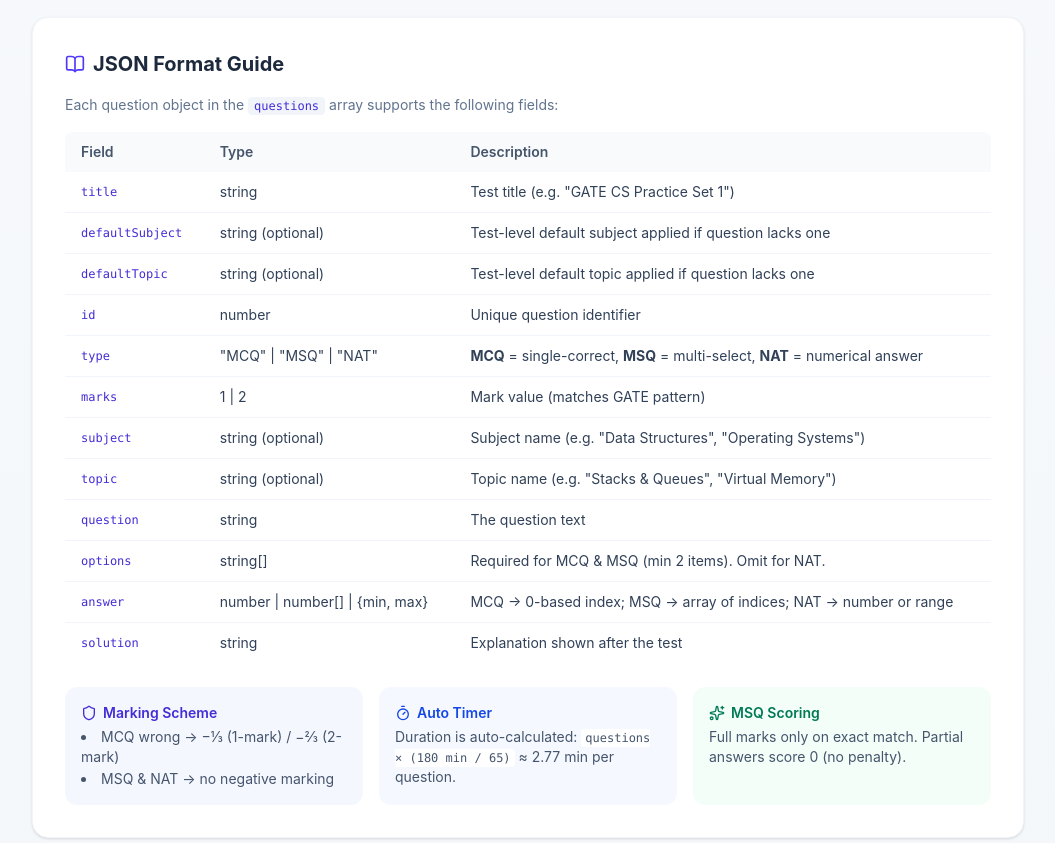
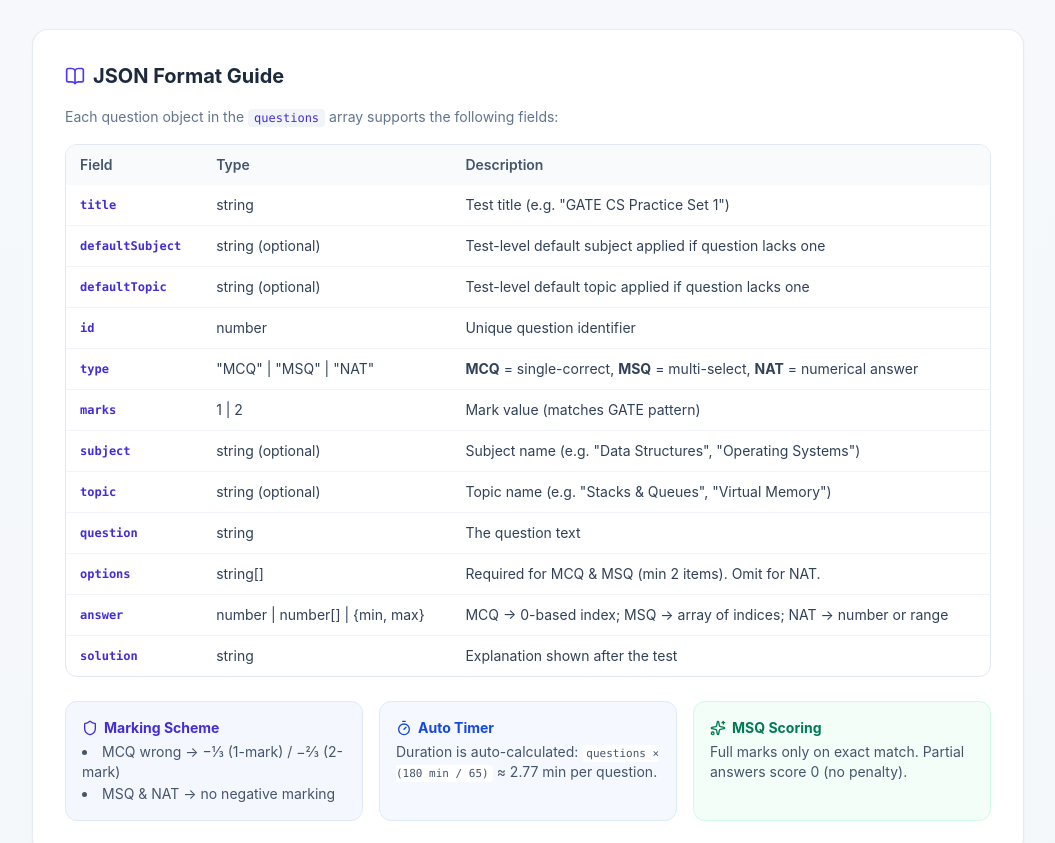
Before and after one commit to harshsaini09/abhiyantra-test-series, a React (Vite) app: page / in a window 1280 px wide. Shown: the part 980-1823 px from the top of the page, without its empty margins (112-1167 px from the left). Built offline with nearby package versions, Linux system fonts and the light colour scheme; no server answers.

Commit message:
Fix mobile text alignment and horizontal containment in How It Works section

```diff
--- a/src/App.tsx
+++ b/src/App.tsx
@@ -8,7 +8,7 @@ import ReportCardsPage from './pages/ReportCardsPage';
 
 export default function App() {
   return (
-    <div className="min-h-screen bg-slate-50">
+    <div className="min-h-screen bg-slate-50 w-full max-w-full overflow-x-hidden">
       <Routes>
         <Route path="/" element={<LandingPage />} />
         <Route path="/test" element={<TestPage />} />
--- a/src/index.css
+++ b/src/index.css
@@ -13,9 +13,12 @@
   }
 }
 
-/* Smooth scrolling */
-html {
+/* Smooth scrolling & strict mobile viewport containment */
+html, body {
   scroll-behavior: smooth;
+  overflow-x: hidden;
+  max-width: 100vw;
+  width: 100%;
 }
 
 /* Timer pulse animation */
--- a/src/pages/LandingPage.tsx
+++ b/src/pages/LandingPage.tsx
@@ -246,160 +246,160 @@ export default function LandingPage() {
       </section>
 
       {/* ═══════════ How It Works & JSON Format Guide ═══════════ */}
-      <section className="max-w-5xl mx-auto px-4 py-16">
-        <div className="text-center mb-10">
-          <h2 className="text-3xl font-bold text-slate-800">How It Works</h2>
-          <p className="mt-2 text-slate-500 max-w-xl mx-auto">
+      <section className="w-full max-w-5xl mx-auto px-4 py-12 sm:py-16 overflow-hidden">
+        <div className="w-full max-w-xl mx-auto text-center mb-8 sm:mb-12">
+          <h2 className="text-2xl sm:text-3xl font-extrabold text-slate-800 tracking-tight">How It Works</h2>
+          <p className="mt-2 text-slate-500 text-xs sm:text-sm md:text-base leading-relaxed px-2 break-words">
             Prepare your questions in a simple JSON format, load it here, and start
             practising — it&rsquo;s that easy.
           </p>
         </div>
 
         {/* Step cards */}
-        <div className="grid md:grid-cols-3 gap-6 mb-12">
+        <div className="grid grid-cols-1 md:grid-cols-3 gap-4 sm:gap-6 mb-10 sm:mb-12">
           {[
             {
-              icon: <FileJson className="w-7 h-7 text-indigo-600" />,
+              icon: <FileJson className="w-6 h-6 sm:w-7 sm:h-7 text-indigo-600" />,
               title: '1. Write JSON',
               desc: 'Create a JSON file with your test title and an array of questions.',
             },
             {
-              icon: <Upload className="w-7 h-7 text-indigo-600" />,
+              icon: <Upload className="w-6 h-6 sm:w-7 sm:h-7 text-indigo-600" />,
               title: '2. Load & Validate',
               desc: 'Paste or upload the file. We validate every field in real time.',
             },
             {
-              icon: <Play className="w-7 h-7 text-indigo-600" />,
+              icon: <Play className="w-6 h-6 sm:w-7 sm:h-7 text-indigo-600" />,
               title: '3. Take the Test',
               desc: 'Choose Exam or Practice mode and start. Results & analytics appear instantly.',
             },
           ].map((step) => (
             <div
               key={step.title}
-              className="bg-white rounded-2xl p-6 shadow-sm border border-slate-100 hover:shadow-md transition-shadow"
+              className="bg-white rounded-2xl p-5 sm:p-6 shadow-xs border border-slate-200/80 hover:shadow-md transition-shadow"
             >
-              <div className="w-12 h-12 rounded-xl bg-indigo-50 flex items-center justify-center mb-4">
+              <div className="w-11 h-11 sm:w-12 sm:h-12 rounded-xl bg-indigo-50 flex items-center justify-center mb-3 sm:mb-4">
                 {step.icon}
               </div>
-              <h3 className="text-lg font-semibold text-slate-800">{step.title}</h3>
-              <p className="mt-1 text-sm text-slate-500 leading-relaxed">{step.desc}</p>
+              <h3 className="text-base sm:text-lg font-bold text-slate-800">{step.title}</h3>
+              <p className="mt-1 text-xs sm:text-sm text-slate-500 leading-relaxed">{step.desc}</p>
             </div>
           ))}
         </div>
 
         {/* JSON format guide */}
-        <div className="bg-white rounded-2xl shadow-sm border border-slate-100 p-6 md:p-8">
-          <h3 className="flex items-center gap-2 text-xl font-bold text-slate-800 mb-4">
-            <BookOpen className="w-5 h-5 text-indigo-600" />
+        <div className="w-full bg-white rounded-2xl shadow-xs border border-slate-200/80 p-4 sm:p-6 md:p-8 overflow-hidden">
+          <h3 className="flex items-center gap-2 text-lg sm:text-xl font-bold text-slate-800 mb-3 sm:mb-4">
+            <BookOpen className="w-5 h-5 text-indigo-600 shrink-0" />
             JSON Format Guide
           </h3>
-          <p className="text-sm text-slate-500 mb-4 leading-relaxed">
-            Each question object in the <code className="bg-slate-100 px-1.5 py-0.5 rounded text-indigo-700 text-xs font-mono">questions</code> array
+          <p className="text-xs sm:text-sm text-slate-500 mb-4 leading-relaxed break-words">
+            Each question object in the <code className="bg-slate-100 px-1.5 py-0.5 rounded text-indigo-700 text-xs font-mono break-all">questions</code> array
             supports the following fields:
           </p>
 
-          <div className="overflow-x-auto">
-            <table className="w-full text-sm border-collapse">
+          <div className="w-full overflow-x-auto rounded-xl border border-slate-200">
+            <table className="min-w-[520px] w-full text-xs sm:text-sm border-collapse">
               <thead>
                 <tr className="bg-slate-50 text-left text-slate-600">
-                  <th className="px-4 py-2.5 font-semibold rounded-tl-lg">Field</th>
-                  <th className="px-4 py-2.5 font-semibold">Type</th>
-                  <th className="px-4 py-2.5 font-semibold rounded-tr-lg">Description</th>
+                  <th className="px-3.5 py-2.5 font-semibold">Field</th>
+                  <th className="px-3.5 py-2.5 font-semibold">Type</th>
+                  <th className="px-3.5 py-2.5 font-semibold">Description</th>
                 </tr>
               </thead>
               <tbody className="divide-y divide-slate-100 text-slate-700">
                 <tr>
-                  <td className="px-4 py-2.5 font-mono text-indigo-700 text-xs">title</td>
-                  <td className="px-4 py-2.5">string</td>
-                  <td className="px-4 py-2.5">Test title (e.g. "GATE CS Practice Set 1")</td>
+                  <td className="px-3.5 py-2.5 font-mono text-indigo-700 text-xs font-bold">title</td>
+                  <td className="px-3.5 py-2.5">string</td>
+                  <td className="px-3.5 py-2.5">Test title (e.g. "GATE CS Practice Set 1")</td>
                 </tr>
                 <tr>
-                  <td className="px-4 py-2.5 font-mono text-indigo-700 text-xs">defaultSubject</td>
-                  <td className="px-4 py-2.5">string (optional)</td>
-                  <td className="px-4 py-2.5">Test-level default subject applied if question lacks one</td>
+                  <td className="px-3.5 py-2.5 font-mono text-indigo-700 text-xs font-bold">defaultSubject</td>
+                  <td className="px-3.5 py-2.5">string (optional)</td>
+                  <td className="px-3.5 py-2.5">Test-level default subject applied if question lacks one</td>
                 </tr>
                 <tr>
-                  <td className="px-4 py-2.5 font-mono text-indigo-700 text-xs">defaultTopic</td>
-                  <td className="px-4 py-2.5">string (optional)</td>
-                  <td className="px-4 py-2.5">Test-level default topic applied if question lacks one</td>
+                  <td className="px-3.5 py-2.5 font-mono text-indigo-700 text-xs font-bold">defaultTopic</td>
+                  <td className="px-3.5 py-2.5">string (optional)</td>
+                  <td className="px-3.5 py-2.5">Test-level default topic applied if question lacks one</td>
                 </tr>
                 <tr>
-                  <td className="px-4 py-2.5 font-mono text-indigo-700 text-xs">id</td>
-                  <td className="px-4 py-2.5">number</td>
-                  <td className="px-4 py-2.5">Unique question identifier</td>
+                  <td className="px-3.5 py-2.5 font-mono text-indigo-700 text-xs font-bold">id</td>
+                  <td className="px-3.5 py-2.5">number</td>
+                  <td className="px-3.5 py-2.5">Unique question identifier</td>
                 </tr>
                 <tr>
-                  <td className="px-4 py-2.5 font-mono text-indigo-700 text-xs">type</td>
-                  <td className="px-4 py-2.5">"MCQ" | "MSQ" | "NAT"</td>
-                  <td className="px-4 py-2.5">
+                  <td className="px-3.5 py-2.5 font-mono text-indigo-700 text-xs font-bold">type</td>
+                  <td className="px-3.5 py-2.5">"MCQ" | "MSQ" | "NAT"</td>
+                  <td className="px-3.5 py-2.5">
                     <strong>MCQ</strong> = single-correct, <strong>MSQ</strong> = multi-select, <strong>NAT</strong> = numerical answer
                   </td>
                 </tr>
                 <tr>
-                  <td className="px-4 py-2.5 font-mono text-indigo-700 text-xs">marks</td>
-                  <td className="px-4 py-2.5">1 | 2</td>
-                  <td className="px-4 py-2.5">Mark value (matches GATE pattern)</td>
+                  <td className="px-3.5 py-2.5 font-mono text-indigo-700 text-xs font-bold">marks</td>
+                  <td className="px-3.5 py-2.5">1 | 2</td>
+                  <td className="px-3.5 py-2.5">Mark value (matches GATE pattern)</td>
                 </tr>
                 <tr>
-                  <td className="px-4 py-2.5 font-mono text-indigo-700 text-xs">subject</td>
-                  <td className="px-4 py-2.5">string (optional)</td>
-                  <td className="px-4 py-2.5">Subject name (e.g. "Data Structures", "Operating Systems")</td>
+                  <td className="px-3.5 py-2.5 font-mono text-indigo-700 text-xs font-bold">subject</td>
+                  <td className="px-3.5 py-2.5">string (optional)</td>
+                  <td className="px-3.5 py-2.5">Subject name (e.g. "Data Structures", "Operating Systems")</td>
                 </tr>
                 <tr>
-                  <td className="px-4 py-2.5 font-mono text-indigo-700 text-xs">topic</td>
-                  <td className="px-4 py-2.5">string (optional)</td>
-                  <td className="px-4 py-2.5">Topic name (e.g. "Stacks &amp; Queues", "Virtual Memory")</td>
+                  <td className="px-3.5 py-2.5 font-mono text-indigo-700 text-xs font-bold">topic</td>
+                  <td className="px-3.5 py-2.5">string (optional)</td>
+                  <td className="px-3.5 py-2.5">Topic name (e.g. "Stacks &amp; Queues", "Virtual Memory")</td>
                 </tr>
                 <tr>
-                  <td className="px-4 py-2.5 font-mono text-indigo-700 text-xs">question</td>
-                  <td className="px-4 py-2.5">string</td>
-                  <td className="px-4 py-2.5">The question text</td>
+                  <td className="px-3.5 py-2.5 font-mono text-indigo-700 text-xs font-bold">question</td>
+                  <td className="px-3.5 py-2.5">string</td>
+                  <td className="px-3.5 py-2.5">The question text</td>
                 </tr>
                 <tr>
-                  <td className="px-4 py-2.5 font-mono text-indigo-700 text-xs">options</td>
-                  <td className="px-4 py-2.5">string[]</td>
-                  <td className="px-4 py-2.5">Required for MCQ &amp; MSQ (min 2 items). Omit for NAT.</td>
+                  <td className="px-3.5 py-2.5 font-mono text-indigo-700 text-xs font-bold">options</td>
+                  <td className="px-3.5 py-2.5">string[]</td>
+                  <td className="px-3.5 py-2.5">Required for MCQ &amp; MSQ (min 2 items). Omit for NAT.</td>
                 </tr>
                 <tr>
-                  <td className="px-4 py-2.5 font-mono text-indigo-700 text-xs">answer</td>
-                  <td className="px-4 py-2.5">number | number[] | &#123;min, max&#125;</td>
-                  <td className="px-4 py-2.5">
+                  <td className="px-3.5 py-2.5 font-mono text-indigo-700 text-xs font-bold">answer</td>
+                  <td className="px-3.5 py-2.5">number | number[] | &#123;min, max&#125;</td>
+                  <td className="px-3.5 py-2.5">
                     MCQ → 0-based index; MSQ → array of indices; NAT → number or range
                   </td>
                 </tr>
                 <tr>
-                  <td className="px-4 py-2.5 font-mono text-indigo-700 text-xs">solution</td>
-                  <td className="px-4 py-2.5">string</td>
-                  <td className="px-4 py-2.5">Explanation shown after the test</td>
+                  <td className="px-3.5 py-2.5 font-mono text-indigo-700 text-xs font-bold">solution</td>
+                  <td className="px-3.5 py-2.5">string</td>
+                  <td className="px-3.5 py-2.5">Explanation shown after the test</td>
                 </tr>
               </tbody>
             </table>
           </div>
 
           {/* GATE marking rules summary */}
-          <div className="mt-6 grid sm:grid-cols-3 gap-4 text-sm">
-            <div className="rounded-xl bg-indigo-50/60 p-4">
-              <h4 className="font-semibold text-indigo-700 flex items-center gap-1.5 mb-1">
-                <Shield className="w-4 h-4" /> Marking Scheme
+          <div className="mt-6 grid grid-cols-1 sm:grid-cols-3 gap-3 sm:gap-4 text-xs sm:text-sm">
+            <div className="rounded-xl bg-indigo-50/60 p-3.5 sm:p-4 border border-indigo-100">
+              <h4 className="font-bold text-indigo-700 flex items-center gap-1.5 mb-1 text-xs sm:text-sm">
+                <Shield className="w-4 h-4 shrink-0" /> Marking Scheme
               </h4>
-              <ul className="space-y-0.5 text-slate-600 list-disc list-inside">
+              <ul className="space-y-0.5 text-slate-600 list-disc list-inside text-xs sm:text-sm">
                 <li>MCQ wrong → −⅓ (1-mark) / −⅔ (2-mark)</li>
                 <li>MSQ &amp; NAT → no negative marking</li>
               </ul>
             </div>
-            <div className="rounded-xl bg-blue-50/60 p-4">
-              <h4 className="font-semibold text-blue-700 flex items-center gap-1.5 mb-1">
-                <Timer className="w-4 h-4" /> Auto Timer
+            <div className="rounded-xl bg-blue-50/60 p-3.5 sm:p-4 border border-blue-100">
+              <h4 className="font-bold text-blue-700 flex items-center gap-1.5 mb-1 text-xs sm:text-sm">
+                <Timer className="w-4 h-4 shrink-0" /> Auto Timer
               </h4>
-              <p className="text-slate-600">
-                Duration is auto-calculated: <code className="bg-white px-1 py-0.5 rounded text-xs font-mono">questions × (180 min / 65)</code> ≈ 2.77 min per question.
+              <p className="text-slate-600 text-xs sm:text-sm break-words">
+                Duration is auto-calculated: <code className="bg-white px-1 py-0.5 rounded text-[11px] font-mono break-all inline">questions × (180 min / 65)</code> ≈ 2.77 min per question.
               </p>
             </div>
-            <div className="rounded-xl bg-emerald-50/60 p-4">
-              <h4 className="font-semibold text-emerald-700 flex items-center gap-1.5 mb-1">
-                <Sparkles className="w-4 h-4" /> MSQ Scoring
+            <div className="rounded-xl bg-emerald-50/60 p-3.5 sm:p-4 border border-emerald-100">
+              <h4 className="font-bold text-emerald-700 flex items-center gap-1.5 mb-1 text-xs sm:text-sm">
+                <Sparkles className="w-4 h-4 shrink-0" /> MSQ Scoring
               </h4>
-              <p className="text-slate-600">
+              <p className="text-slate-600 text-xs sm:text-sm">
                 Full marks only on exact match. Partial answers score 0 (no penalty).
               </p>
             </div>
@@ -408,19 +408,19 @@ export default function LandingPage() {
       </section>
 
       {/* ═══════════ Interactive Example JSON ═══════════ */}
-      <section className="bg-slate-800 text-white">
-        <div className="max-w-5xl mx-auto px-4 py-16">
-          <h2 className="text-2xl md:text-3xl font-bold mb-2">Example JSON</h2>
-          <p className="text-slate-400 mb-6 text-sm">
+      <section className="bg-slate-800 text-white w-full overflow-hidden">
+        <div className="max-w-5xl mx-auto px-4 py-12 sm:py-16">
+          <h2 className="text-2xl sm:text-3xl font-bold mb-2">Example JSON</h2>
+          <p className="text-slate-400 mb-6 text-xs sm:text-sm">
             Copy this sample, tweak it with your own questions, and load it below.
           </p>
 
-          <div className="relative rounded-xl bg-slate-900/80 border border-slate-700 overflow-hidden">
+          <div className="relative rounded-xl bg-slate-900/80 border border-slate-700 overflow-hidden w-full max-w-full">
             <div className="flex items-center gap-2 px-4 py-2.5 bg-slate-900 border-b border-slate-700 text-xs text-slate-400">
               <FileJson className="w-4 h-4" />
               gate-sample-test.json
             </div>
-            <pre className="overflow-x-auto p-4 text-sm leading-relaxed max-h-96 overflow-y-auto">
+            <pre className="w-full max-w-full overflow-x-auto p-3 sm:p-4 text-xs sm:text-sm leading-relaxed max-h-96 overflow-y-auto">
               <code className="text-emerald-300">{sampleJSONString}</code>
             </pre>
           </div>
```
